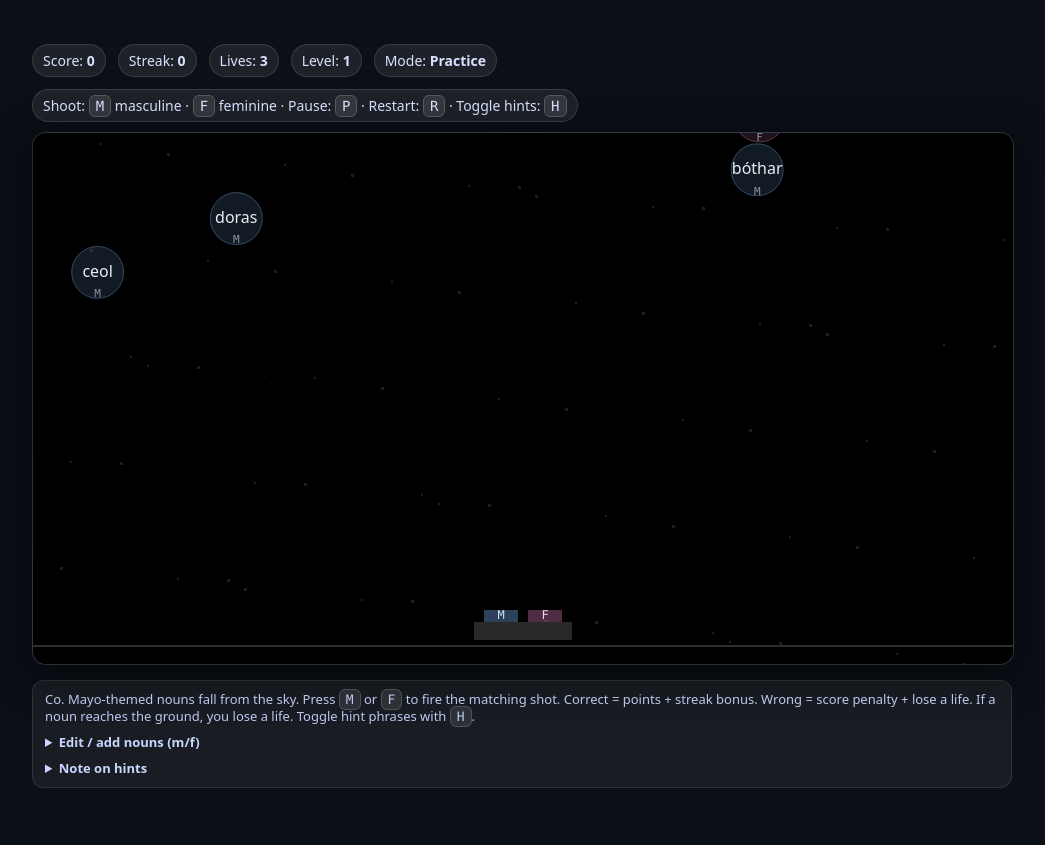
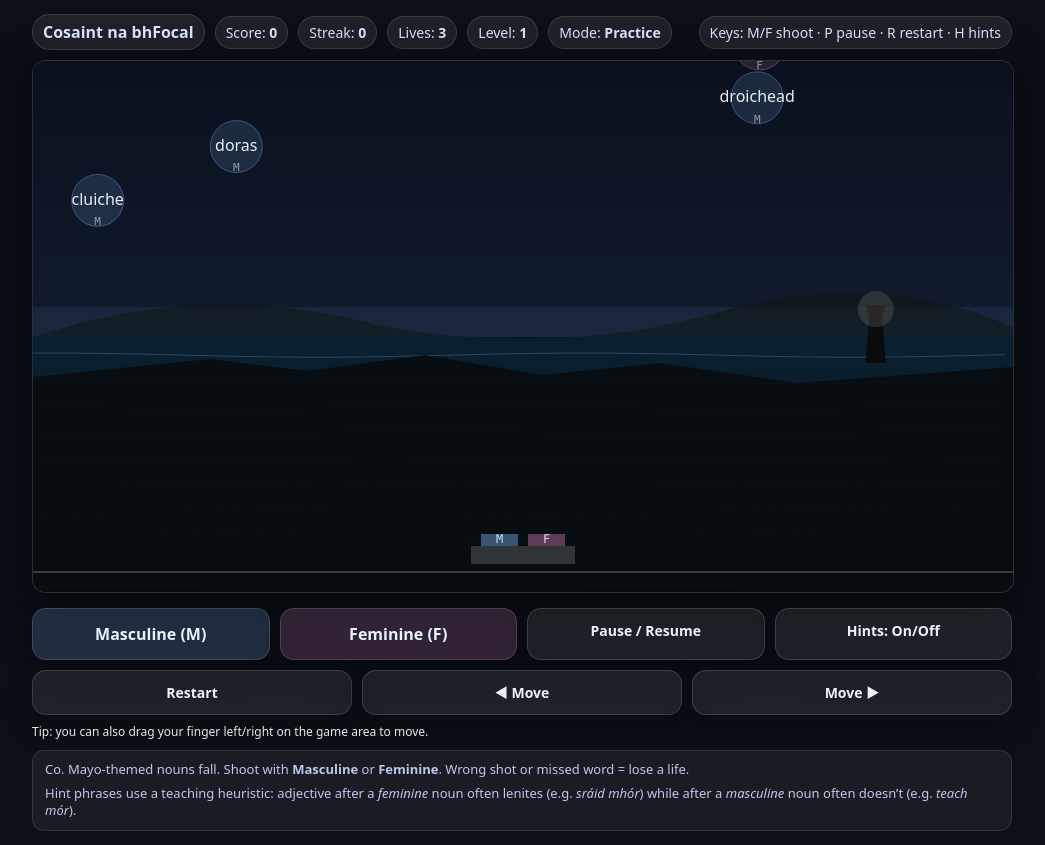
Before and after one commit to JohnCorclough/cosaint-na-bhfocal, a plain HTML site: page index.html in a window 1280 px wide. Shown: the whole page, without its empty margins (118-1163 px from the left). Drawn offline with Linux system fonts and the light colour scheme.

Commit message:
Update index.html

```diff
--- a/index.html
+++ b/index.html
@@ -3,7 +3,7 @@
 <head>
   <meta charset="utf-8" />
   <meta name="viewport" content="width=device-width,initial-scale=1" />
-  <title>Irish Gender Invaders — Co. Mayo (m/f)</title>
+  <title>Cosaint na bhFocal — Co. Mayo Noun Game</title>
   <style>
     :root { color-scheme: dark; }
     body{
@@ -13,15 +13,15 @@
       display:grid;
       place-items:center;
       min-height:100vh;
-      padding:16px;
+      padding:14px;
     }
     .wrap{ width:min(980px,100%); }
     .hud{
-      display:flex; gap:12px; flex-wrap:wrap;
+      display:flex; gap:10px; flex-wrap:wrap;
       align-items:center; justify-content:space-between;
       margin-bottom:10px; color:#d7e2ff; font-size:14px;
     }
-    .hud .left{ display:flex; gap:12px; align-items:center; flex-wrap:wrap; }
+    .hud .left{ display:flex; gap:10px; align-items:center; flex-wrap:wrap; }
     .pill{
       background:rgba(255,255,255,0.08);
       border:1px solid rgba(255,255,255,0.12);
@@ -29,23 +29,14 @@
       border-radius:999px;
       white-space:nowrap;
     }
-    .kbd{
-      font-family:ui-monospace,SFMono-Regular,Menlo,Consolas,monospace;
-      background:rgba(255,255,255,0.10);
-      border:1px solid rgba(255,255,255,0.18);
-      padding:2px 6px;
-      border-radius:6px;
-    }
     canvas{
       width:100%;
       height:auto;
-      background:
-        radial-gradient(1200px 600px at 50% 100%, rgba(120,160,255,0.12), transparent 55%),
-        linear-gradient(#070a10, #0b0f16);
+      background: linear-gradient(#070a10, #0b0f16);
       border:1px solid rgba(255,255,255,0.14);
       border-radius:14px;
       box-shadow:0 10px 40px rgba(0,0,0,0.55);
-      touch-action:pan-x;
+      touch-action: none;
     }
     .panel{
       margin-top:10px;
@@ -57,16 +48,57 @@
       border-radius:12px;
       padding:10px 12px;
     }
-    .panel details{ margin-top:8px; }
-    .panel summary{ cursor:pointer; }
     .small{ opacity:0.92; }
-    code{ font-family:ui-monospace,SFMono-Regular,Menlo,Consolas,monospace; font-size:12px; }
+
+    /* Touch controls */
+    .controls{
+      margin-top:10px;
+      display:grid;
+      grid-template-columns: 1fr 1fr;
+      gap:10px;
+    }
+    .btn{
+      user-select:none;
+      -webkit-user-select:none;
+      border-radius:14px;
+      border:1px solid rgba(255,255,255,0.14);
+      background:rgba(255,255,255,0.08);
+      color:#eaf1ff;
+      padding:14px 12px;
+      font-size:16px;
+      font-weight:650;
+      text-align:center;
+      box-shadow:0 10px 30px rgba(0,0,0,0.22);
+    }
+    .btn:active{ transform: translateY(1px); }
+    .btn.m { background: rgba(130,190,255,0.18); }
+    .btn.f { background: rgba(255,150,220,0.16); }
+    .btn.small { font-size:14px; font-weight:600; padding:12px 10px; opacity:1; }
+    .btnRow{
+      display:grid;
+      grid-template-columns: 1fr 1fr 1fr;
+      gap:10px;
+      margin-top:10px;
+    }
+    .note{
+      margin-top:8px;
+      opacity:0.9;
+      font-size:12px;
+    }
+
+    /* On desktop, keep buttons but make them smaller */
+    @media (min-width: 860px){
+      .controls{ grid-template-columns: 1fr 1fr 1fr 1fr; }
+      .btnRow{ grid-template-columns: 1fr 1fr 1fr; }
+    }
   </style>
 </head>
 <body>
   <div class="wrap">
+
     <div class="hud">
       <div class="left">
+        <div class="pill" style="font-size:16px; font-weight:700;">Cosaint na bhFocal</div>
         <div class="pill">Score: <b id="score">0</b></div>
         <div class="pill">Streak: <b id="streak">0</b></div>
         <div class="pill">Lives: <b id="lives">3</b></div>
@@ -74,36 +106,39 @@
         <div class="pill">Mode: <b id="mode">Practice</b></div>
       </div>
       <div class="pill">
-        Shoot: <span class="kbd">M</span> masculine · <span class="kbd">F</span> feminine ·
-        Pause: <span class="kbd">P</span> · Restart: <span class="kbd">R</span> · Toggle hints: <span class="kbd">H</span>
+        Keys: M/F shoot · P pause · R restart · H hints
       </div>
     </div>
 
-    <canvas id="game" width="960" height="520"></canvas>
+    <canvas id="game" width="960" height="520" aria-label="Cosaint na bhFocal game canvas"></canvas>
+
+    <!-- Touch controls (works on phones + tablets) -->
+    <div class="controls" aria-label="Touch controls">
+      <div class="btn m" id="btnM">Masculine (M)</div>
+      <div class="btn f" id="btnF">Feminine (F)</div>
+      <div class="btn small" id="btnP">Pause / Resume</div>
+      <div class="btn small" id="btnH">Hints: On/Off</div>
+    </div>
+    <div class="btnRow">
+      <div class="btn small" id="btnR">Restart</div>
+      <div class="btn small" id="btnLeft">◀ Move</div>
+      <div class="btn small" id="btnRight">Move ▶</div>
+    </div>
+    <div class="note small">
+      Tip: you can also drag your finger left/right on the game area to move.
+    </div>
 
     <div class="panel">
       <div class="small">
-        Co. Mayo-themed nouns fall from the sky. Press <span class="kbd">M</span> or <span class="kbd">F</span> to fire the matching shot.
-        Correct = points + streak bonus. Wrong = score penalty + lose a life. If a noun reaches the ground, you lose a life.
-        Toggle hint phrases with <span class="kbd">H</span>.
+        Co. Mayo-themed nouns fall. Shoot with <b>Masculine</b> or <b>Feminine</b>.
+        Wrong shot or missed word = lose a life.
       </div>
-      <details>
-        <summary><b>Edit / add nouns (m/f)</b></summary>
-        <div class="small">
-          Find <code>const NOUNS = [...]</code> and add items like
-          <code>{ w: "cladach", g: "m" }</code> or <code>{ w: "farraige", g: "f" }</code>.
-          Gender key: <code>g: "m"</code> or <code>g: "f"</code>.
-        </div>
-      </details>
-      <details>
-        <summary><b>Note on hints</b></summary>
-        <div class="small">
-          Hint phrases use a teaching heuristic: adjective after a <i>feminine</i> noun often lenites (e.g., <i>sráid mhór</i>)
-          while after a <i>masculine</i> noun it often doesn’t (e.g., <i>teach mór</i>). Irish has additional conditions;
-          use this as reinforcement, not a complete grammar engine.
-        </div>
-      </details>
+      <div class="small" style="margin-top:6px;">
+        Hint phrases use a teaching heuristic: adjective after a <i>feminine</i> noun often lenites (e.g. <i>sráid mhór</i>)
+        while after a <i>masculine</i> noun often doesn’t (e.g. <i>teach mór</i>).
+      </div>
     </div>
+
   </div>
 
 <script>
@@ -112,10 +147,9 @@
 
   // ============================================================
   //  Co. Mayo-themed Irish nouns (coast + countryside + community)
-  //  Tailor freely to your dialect/teaching set.
   // ============================================================
   const NOUNS = [
-    // -------------------- Coastal life --------------------
+    // Coastal life
     { w: "bád", g: "m" },        // boat
     { w: "iasc", g: "m" },       // fish
     { w: "cladach", g: "m" },    // shore
@@ -128,7 +162,7 @@
     { w: "báisteach", g: "f" },  // rain
     { w: "oíche", g: "f" },      // night
 
-    // -------------------- Countryside --------------------
+    // Countryside
     { w: "cnoc", g: "m" },       // hill
     { w: "páirc", g: "f" },      // field
     { w: "móin", g: "f" },       // turf/peat
@@ -140,9 +174,9 @@
     { w: "abhainn", g: "f" },    // river
     { w: "droichead", g: "m" },  // bridge
     { w: "bóthar", g: "m" },     // road
-    { w: "slí", g: "f" },        // way/path (often fem)
+    { w: "slí", g: "f" },        // way/path
 
-    // -------------------- Home / community --------------------
+    // Home/community
     { w: "teach", g: "m" },      // house
     { w: "doras", g: "m" },      // door
     { w: "fuinneog", g: "f" },   // window
@@ -150,14 +184,13 @@
     { w: "siopa", g: "m" },      // shop
     { w: "scoil", g: "f" },      // school
     { w: "séipéal", g: "m" },    // church
-    { w: "cluiche", g: "m" },    // game/match (commonly masc in many lists)
+    { w: "cluiche", g: "m" },    // game/match
     { w: "ceol", g: "m" },       // music
     { w: "obair", g: "f" },      // work
     { w: "ceist", g: "f" },      // question
     { w: "páiste", g: "m" },     // child
     { w: "bean", g: "f" },       // woman
     { w: "fear", g: "m" },       // man
-    { w: "cathair", g: "f" },    // city/town (context)
     { w: "baile", g: "m" },      // town
   ];
 
@@ -165,14 +198,13 @@
   const canvas = document.getElementById("game");
   const ctx = canvas.getContext("2d", { alpha: false });
 
-  function fitCanvas() {
+  function fitCanvas(){
     const cssW = canvas.clientWidth;
     const ratio = window.devicePixelRatio || 1;
     canvas.width  = Math.round(cssW * ratio);
     canvas.height = Math.round((cssW * (520/960)) * ratio);
     ctx.setTransform(ratio, 0, 0, ratio, 0, 0); // draw in CSS pixels
   }
-
   function W(){ return canvas.clientWidth; }
   function H(){ return canvas.clientHeight; }
 
@@ -199,10 +231,13 @@
     invaders: [],
     shots: [],
     message: { text: "", until: 0 },
-    showHints: true
+    showHints: true,
+
+    // gentle drift to animate background waves
+    seaPhase: 0
   };
 
-  const player = { x: 0, y: 0, w: 98, h: 18 };
+  const player = { x: 0, y: 0, w: 104, h: 18 };
 
   function updateHUD(){
     scoreEl.textContent  = String(state.score);
@@ -214,30 +249,20 @@
 
   function positionPlayer(){
     player.x = W()/2 - player.w/2;
-    player.y = H() - 42;
+    player.y = H() - 46;
   }
 
   // ---------- Difficulty knobs ----------
-  function spawnInterval(level){
-    return Math.max(0.55, 1.35 - level*0.10);
-  }
-  function invaderSpeed(level){
-    return 32 + level*6;
-  }
-  function shotSpeed(){
-    return 520;
-  }
+  function spawnInterval(level){ return Math.max(0.55, 1.35 - level*0.10); }
+  function invaderSpeed(level){ return 32 + level*6; }
+  function shotSpeed(){ return 540; }
 
   // ---------- Helpers ----------
-  function randChoice(arr){
-    return arr[Math.floor(Math.random() * arr.length)];
-  }
-
+  function randChoice(arr){ return arr[Math.floor(Math.random() * arr.length)]; }
   function showMessage(text, seconds=1.2){
     state.message.text = text;
     state.message.until = state.time + seconds;
   }
-
   function resetGame(){
     state.over = false;
     state.paused = false;
@@ -249,7 +274,7 @@
     state.nextSpawn = 0.7;
     state.invaders.length = 0;
     state.shots.length = 0;
-    state.message = { text: "Press M (masc) / F (fem). Toggle hints: H", until: 2.6 };
+    state.message = { text: "Tap Masculine/Feminine to shoot. Drag to move.", until: 2.8 };
     updateHUD();
     positionPlayer();
   }
@@ -258,8 +283,6 @@
   //  Hint engine (simplified)
   // ============================================================
   function lenite(word){
-    // Simplified: insert 'h' after initial b,c,d,f,g,m,p,s,t
-    // Not a complete orthography engine (e.g., s + consonant clusters).
     if (!word) return word;
     const first = word[0].toLowerCase();
     const lenitable = new Set(["b","c","d","f","g","m","p","s","t"]);
@@ -267,15 +290,10 @@
     if (lenitable.has(first)) return word[0] + "h" + word.slice(1);
     return word;
   }
-
   function adjectiveAfterNoun(adj, nounGender){
-    // Heuristic: feminine noun -> adjective often lenites (mór -> mhór, beag -> bheag, etc.)
-    // Treat as reinforcement pattern, not full grammar.
     return nounGender === "f" ? lenite(adj) : adj;
   }
-
   const ADJECTIVES = ["mór","beag","fuar","fliuch","garbh","ciúin"];
-
   function examplePhrase(noun, gender){
     const adj = randChoice(ADJECTIVES);
     return `${noun} ${adjectiveAfterNoun(adj, gender)}`;
@@ -296,7 +314,6 @@
       hit: false
     });
   }
-
   function fireShot(gender){
     if (state.over || state.paused) return;
     state.shots.push({
@@ -308,28 +325,49 @@
     });
   }
 
-  // ---------- Input ----------
+  // ---------- Input: keyboard ----------
   window.addEventListener("keydown", (e) => {
     const k = e.key.toLowerCase();
-
     if (k === "p") state.paused = !state.paused;
     if (k === "r") resetGame();
     if (k === "h") { state.showHints = !state.showHints; updateHUD(); }
-
     if (k === "m") fireShot("m");
     if (k === "f") fireShot("f");
   });
 
-  // Move ship with mouse/touch (optional)
+  // ---------- Input: touch buttons ----------
+  function bindTap(el, fn){
+    const handler = (ev) => { ev.preventDefault(); fn(); };
+    el.addEventListener("pointerdown", handler);
+  }
+  bindTap(document.getElementById("btnM"), () => fireShot("m"));
+  bindTap(document.getElementById("btnF"), () => fireShot("f"));
+  bindTap(document.getElementById("btnP"), () => { state.paused = !state.paused; });
+  bindTap(document.getElementById("btnR"), () => resetGame());
+  bindTap(document.getElementById("btnH"), () => { state.showHints = !state.showHints; updateHUD(); });
+
+  // Optional move buttons (hold to move)
+  let moveLeftHeld = false, moveRightHeld = false;
+  const btnLeft = document.getElementById("btnLeft");
+  const btnRight = document.getElementById("btnRight");
+
+  function bindHold(el, setHeld){
+    el.addEventListener("pointerdown", (e)=>{ e.preventDefault(); setHeld(true); });
+    el.addEventListener("pointerup",   (e)=>{ e.preventDefault(); setHeld(false); });
+    el.addEventListener("pointercancel",(e)=>{ e.preventDefault(); setHeld(false); });
+    el.addEventListener("pointerleave",(e)=>{ e.preventDefault(); setHeld(false); });
+  }
+  bindHold(btnLeft,  (v)=> moveLeftHeld = v);
+  bindHold(btnRight, (v)=> moveRightHeld = v);
+
+  // Drag-to-move on canvas
   function pointerMove(clientX){
     const rect = canvas.getBoundingClientRect();
     const x = clientX - rect.left;
     player.x = Math.max(10, Math.min(W()-10-player.w, x - player.w/2));
   }
-  canvas.addEventListener("mousemove", (e) => pointerMove(e.clientX));
-  canvas.addEventListener("touchmove", (e) => {
-    if (e.touches && e.touches[0]) pointerMove(e.touches[0].clientX);
-  }, { passive: true });
+  canvas.addEventListener("pointerdown", (e)=>{ e.preventDefault(); pointerMove(e.clientX); canvas.setPointerCapture(e.pointerId); });
+  canvas.addEventListener("pointermove", (e)=>{ if (e.buttons) pointerMove(e.clientX); });
 
   // ---------- Collision ----------
   function dist2(ax, ay, bx, by){
@@ -348,22 +386,24 @@
       state.score += base + bonus;
 
       const gTxt = inv.g === "m" ? "masc" : "fem";
-      if (state.showHints){
-        showMessage(`✓ ${inv.word} (${gTxt}) — e.g. “${examplePhrase(inv.word, inv.g)}”`, 1.35);
-      } else {
-        showMessage(`✓ ${inv.word} (${gTxt})`, 1.0);
-      }
+      showMessage(
+        state.showHints
+          ? `✓ ${inv.word} (${gTxt}) — e.g. “${examplePhrase(inv.word, inv.g)}”`
+          : `✓ ${inv.word} (${gTxt})`,
+        state.showHints ? 1.35 : 1.0
+      );
     } else {
       state.streak = 0;
       state.score = Math.max(0, state.score - 12);
       state.lives -= 1;
 
       const gTxt = inv.g === "m" ? "masc" : "fem";
-      if (state.showHints){
-        showMessage(`✗ ${inv.word} is ${gTxt} — e.g. “${examplePhrase(inv.word, inv.g)}”`, 1.55);
-      } else {
-        showMessage(`✗ ${inv.word} is ${gTxt}`, 1.25);
-      }
+      showMessage(
+        state.showHints
+          ? `✗ ${inv.word} is ${gTxt} — e.g. “${examplePhrase(inv.word, inv.g)}”`
+          : `✗ ${inv.word} is ${gTxt}`,
+        state.showHints ? 1.55 : 1.25
+      );
     }
 
     // Level up pacing
@@ -375,26 +415,105 @@
 
     if (state.lives <= 0){
       state.over = true;
-      showMessage("Game Over — press R to restart", 999);
+      showMessage("Game Over — tap Restart", 999);
     }
 
     updateHUD();
   }
 
-  // ---------- Drawing ----------
-  function drawStarfield(){
+  // ---------- Background: Co. Mayo vibe (sea, coastline, hills, lighthouse) ----------
+  function drawMayoBackground(dt){
+    state.seaPhase += dt * 0.9;
+
+    // Sky gradient
+    const skyTop = 0;
+    const horizonY = H() * 0.52;
+
+    // subtle sky
     ctx.save();
-    ctx.globalAlpha = 0.65;
-    for (let i=0; i<90; i++){
-      const x = (i*97) % W();
-      const y = ((i*223) % H());
-      const s = (i % 3) + 1;
-      ctx.fillStyle = "rgba(255,255,255,0.18)";
-      ctx.fillRect(x, y, s, s);
+    const skyGrad = ctx.createLinearGradient(0, skyTop, 0, horizonY);
+    skyGrad.addColorStop(0, "rgba(10,16,28,1)");
+    skyGrad.addColorStop(1, "rgba(18,28,46,1)");
+    ctx.fillStyle = skyGrad;
+    ctx.fillRect(0, 0, W(), horizonY);
+
+    // distant glow near horizon
+    ctx.fillStyle = "rgba(120,160,255,0.08)";
+    ctx.fillRect(0, horizonY - 30, W(), 60);
+
+    // Sea gradient
+    const seaGrad = ctx.createLinearGradient(0, horizonY, 0, H());
+    seaGrad.addColorStop(0, "rgba(10,32,48,1)");
+    seaGrad.addColorStop(1, "rgba(6,18,30,1)");
+    ctx.fillStyle = seaGrad;
+    ctx.fillRect(0, horizonY, W(), H()-horizonY);
+
+    // Wave lines (animated)
+    ctx.globalAlpha = 0.22;
+    ctx.lineWidth = 1;
+    ctx.strokeStyle = "rgba(170,210,255,1)";
+    for (let i=0; i<10; i++){
+      const y = horizonY + 18 + i*26;
+      ctx.beginPath();
+      const amp = 6 + i*0.6;
+      for (let x=0; x<=W(); x+=18){
+        const t = state.seaPhase + i*0.6;
+        const yy = y + Math.sin((x/85) + t) * amp * 0.35;
+        ctx.lineTo(x, yy);
+      }
+      ctx.stroke();
     }
+    ctx.globalAlpha = 1;
+
+    // Coastline silhouette (Achill-ish / cliffs)
+    ctx.fillStyle = "rgba(8,12,16,0.92)";
+    ctx.beginPath();
+    ctx.moveTo(0, horizonY + 40);
+    ctx.lineTo(W()*0.18, horizonY + 22);
+    ctx.lineTo(W()*0.28, horizonY + 34);
+    ctx.lineTo(W()*0.40, horizonY + 18);
+    ctx.lineTo(W()*0.52, horizonY + 38);
+    ctx.lineTo(W()*0.64, horizonY + 26);
+    ctx.lineTo(W()*0.78, horizonY + 46);
+    ctx.lineTo(W(), horizonY + 30);
+    ctx.lineTo(W(), H());
+    ctx.lineTo(0, H());
+    ctx.closePath();
+    ctx.fill();
+
+    // Hills behind coastline
+    ctx.fillStyle = "rgba(14,22,20,0.55)";
+    ctx.beginPath();
+    ctx.moveTo(0, horizonY);
+    ctx.quadraticCurveTo(W()*0.18, horizonY-60, W()*0.36, horizonY-10);
+    ctx.quadraticCurveTo(W()*0.54, horizonY+20, W()*0.70, horizonY-25);
+    ctx.quadraticCurveTo(W()*0.86, horizonY-70, W(), horizonY-10);
+    ctx.lineTo(W(), horizonY);
+    ctx.closePath();
+    ctx.fill();
+
+    // Lighthouse silhouette (simple)
+    const lx = W()*0.86, ly = horizonY + 26;
+    ctx.fillStyle = "rgba(10,10,12,0.95)";
+    ctx.beginPath();
+    ctx.moveTo(lx-10, ly);
+    ctx.lineTo(lx+10, ly);
+    ctx.lineTo(lx+6, ly-52);
+    ctx.lineTo(lx-6, ly-52);
+    ctx.closePath();
+    ctx.fill();
+    // top box
+    ctx.fillRect(lx-9, ly-58, 18, 8);
+    // tiny light glow
+    ctx.fillStyle = "rgba(255,245,210,0.12)";
+    ctx.beginPath();
+    ctx.arc(lx, ly-54, 18, 0, Math.PI*2);
+    ctx.fill();
+
     ctx.restore();
   }
 
+  // ---------- Drawing: entities ----------
   function roundRect(c, x, y, w, h, r){
     c.beginPath();
     c.moveTo(x+r, y);
@@ -407,11 +526,11 @@
 
   function drawGround(){
     ctx.save();
-    ctx.strokeStyle = "rgba(255,255,255,0.18)";
+    ctx.strokeStyle = "rgba(255,255,255,0.20)";
     ctx.lineWidth = 2;
     ctx.beginPath();
-    ctx.moveTo(0, H()-18);
-    ctx.lineTo(W(), H()-18);
+    ctx.moveTo(0, H()-20);
+    ctx.lineTo(W(), H()-20);
     ctx.stroke();
     ctx.restore();
   }
@@ -420,28 +539,24 @@
     ctx.save();
     ctx.translate(player.x, player.y);
 
-    // base
     ctx.fillStyle = "rgba(255,255,255,0.16)";
     ctx.fillRect(0, 0, player.w, player.h);
 
-    // cannons
     const pad = 10;
     const cannonW = (player.w - pad*3)/2;
     const cannonH = 12;
 
-    ctx.fillStyle = "rgba(130,190,255,0.35)";
+    ctx.fillStyle = "rgba(130,190,255,0.40)";
     ctx.fillRect(pad, -cannonH, cannonW, cannonH);
 
-    ctx.fillStyle = "rgba(255,150,220,0.30)";
+    ctx.fillStyle = "rgba(255,150,220,0.34)";
     ctx.fillRect(pad*2 + cannonW, -cannonH, cannonW, cannonH);
 
     ctx.font = "12px ui-monospace, SFMono-Regular, Menlo, Consolas, monospace";
     ctx.textAlign = "center";
     ctx.textBaseline = "middle";
-
     ctx.fillStyle = "rgba(210,235,255,0.95)";
     ctx.fillText("M", pad + cannonW/2, -cannonH/2);
-
     ctx.fillStyle = "rgba(255,220,245,0.95)";
     ctx.fillText("F", pad*2 + cannonW + cannonW/2, -cannonH/2);
 
@@ -452,7 +567,6 @@
     ctx.save();
     ctx.translate(inv.x, inv.y);
 
-    // bubble
     ctx.beginPath();
     ctx.arc(0, 0, inv.r + 10, 0, Math.PI*2);
     ctx.fillStyle = inv.g === "m" ? "rgba(130,190,255,0.14)" : "rgba(255,150,220,0.12)";
@@ -461,14 +575,13 @@
     ctx.strokeStyle = inv.g === "m" ? "rgba(130,190,255,0.35)" : "rgba(255,150,220,0.32)";
     ctx.stroke();
 
-    // word
     ctx.font = "16px system-ui, -apple-system, Segoe UI, Roboto, Arial, sans-serif";
     ctx.textAlign = "center";
     ctx.textBaseline = "middle";
     ctx.fillStyle = "rgba(245,248,255,0.95)";
     ctx.fillText(inv.word, 0, 0);
 
-    // tiny gender marker (practice mode only)
+    // tiny gender marker in practice mode
     if (state.showHints){
       ctx.font = "11px ui-monospace, SFMono-Regular, Menlo, Consolas, monospace";
       ctx.fillStyle = "rgba(245,248,255,0.55)";
@@ -483,15 +596,15 @@
     ctx.translate(s.x, s.y);
     ctx.beginPath();
     ctx.arc(0, 0, s.r, 0, Math.PI*2);
-    ctx.fillStyle = s.g === "m" ? "rgba(130,190,255,0.9)" : "rgba(255,150,220,0.9)";
+    ctx.fillStyle = s.g === "m" ? "rgba(130,190,255,0.95)" : "rgba(255,150,220,0.95)";
     ctx.fill();
     ctx.restore();
   }
 
   function drawMessage(){
     if (!state.message.text || state.time > state.message.until) return;
+    const text = state.message.text;
 
-    const text = state.message.text;
     ctx.save();
     ctx.font = "16px system-ui, -apple-system, Segoe UI, Roboto, Arial, sans-serif";
     ctx.textAlign = "center";
@@ -523,9 +636,17 @@
     const dt = Math.min(0.033, (now - last)/1000);
     last = now;
 
-    // Keep player placed if canvas size changes
+    // keep player placed if canvas size changes
     if (player.y === 0) positionPlayer();
-    else player.y = H() - 42;
+    else player.y = H() - 46;
+
+    // move buttons (hold)
+    const moveSpeed = 340; // px/sec
+    if (!state.over && !state.paused){
+      if (moveLeftHeld)  player.x -= moveSpeed * dt;
+      if (moveRightHeld) player.x += moveSpeed * dt;
+      player.x = Math.max(10, Math.min(W()-10-player.w, player.x));
+    }
 
     if (!state.over && !state.paused){
       state.time += dt;
@@ -535,30 +656,27 @@
         state.nextSpawn = state.time + spawnInterval(state.level) * (0.85 + Math.random()*0.35);
       }
 
-      // Move invaders
       for (const inv of state.invaders) inv.y += inv.vy * dt;
-
-      // Move shots
       for (const s of state.shots) s.y += s.vy * dt;
 
-      // Collisions
+      // collisions
       for (const inv of state.invaders){
         if (inv.hit) continue;
         for (const s of state.shots){
           if (s.y < -30) continue;
           const rr = (inv.r + 10 + s.r);
           if (dist2(inv.x, inv.y, s.x, s.y) <= rr*rr){
-            s.y = -9999; // consume shot
+            s.y = -9999;
             handleHit(inv, s);
             break;
           }
         }
       }
 
-      // Invaders reaching ground
+      // invaders reaching ground
       for (const inv of state.invaders){
         if (inv.hit) continue;
-        if (inv.y >= H() - 22){
+        if (inv.y >= H() - 24){
           inv.hit = true;
           state.streak = 0;
           state.lives -= 1;
@@ -566,20 +684,20 @@
 
           if (state.lives <= 0){
             state.over = true;
-            showMessage("Game Over — press R to restart", 999);
+            showMessage("Game Over — tap Restart", 999);
           }
           updateHUD();
         }
       }
 
-      // Cleanup
+      // cleanup
       state.invaders = state.invaders.filter(inv => inv.y < H() + 60 && !inv.hit);
       state.shots = state.shots.filter(s => s.y > -60 && s.y < H() + 60);
     }
 
-    // Draw
+    // draw
     ctx.clearRect(0, 0, W(), H());
-    drawStarfield();
+    drawMayoBackground(dt);
     drawGround();
 
     for (const inv of state.invaders) drawInvader(inv);
@@ -594,7 +712,7 @@
       ctx.fillStyle = "rgba(245,248,255,0.95)";
       ctx.textAlign = "center";
       ctx.textBaseline = "middle";
-      ctx.fillText("Paused (press P)", W()/2, H()/2);
+      ctx.fillText("Paused", W()/2, H()/2);
       ctx.restore();
     }
 
@@ -608,7 +726,7 @@
       ctx.textBaseline = "middle";
       ctx.fillText("Game Over", W()/2, H()/2 - 18);
       ctx.font = "16px system-ui, -apple-system, Segoe UI, Roboto, Arial, sans-serif";
-      ctx.fillText("Press R to restart", W()/2, H()/2 + 18);
+      ctx.fillText("Tap Restart", W()/2, H()/2 + 18);
       ctx.restore();
     }
 
```
